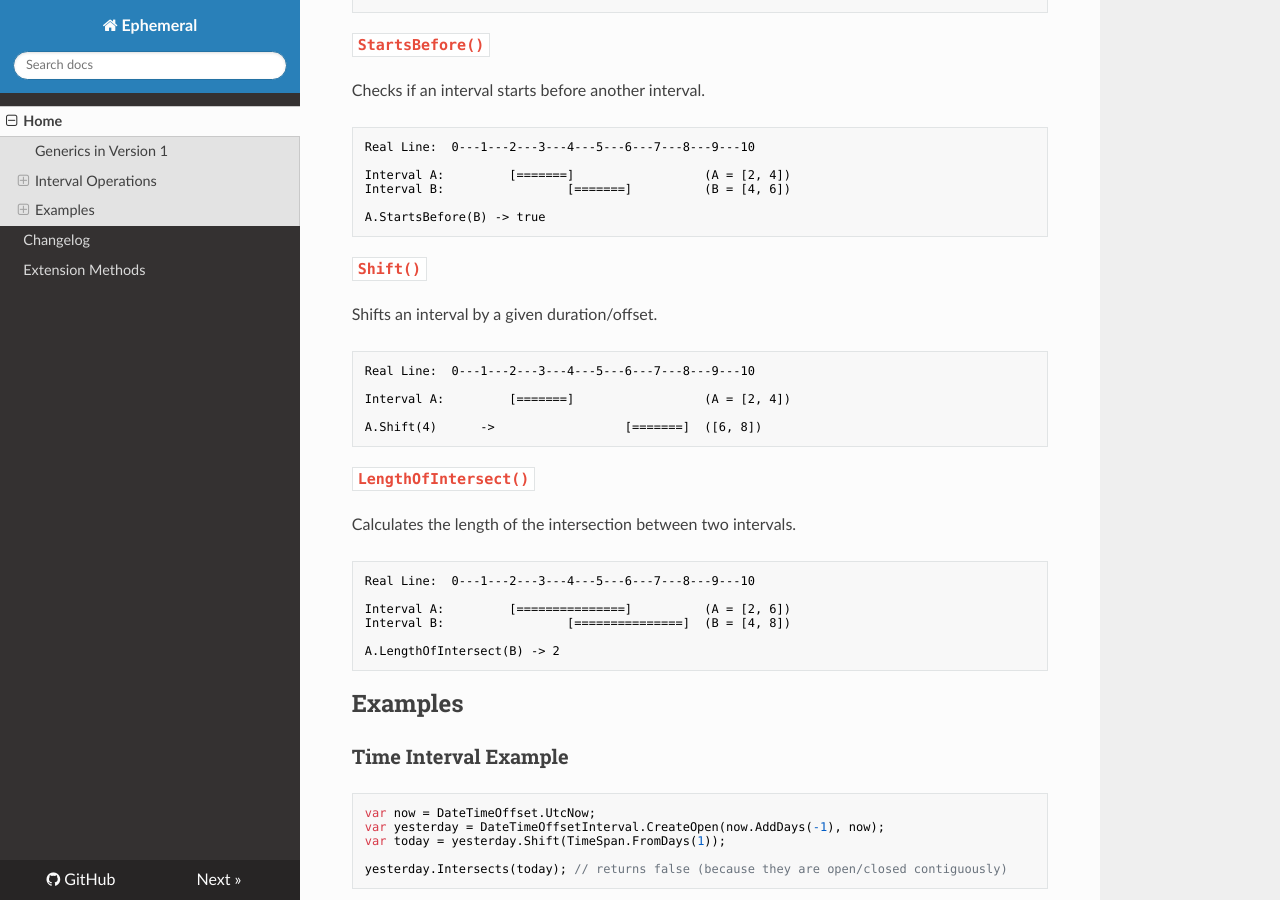
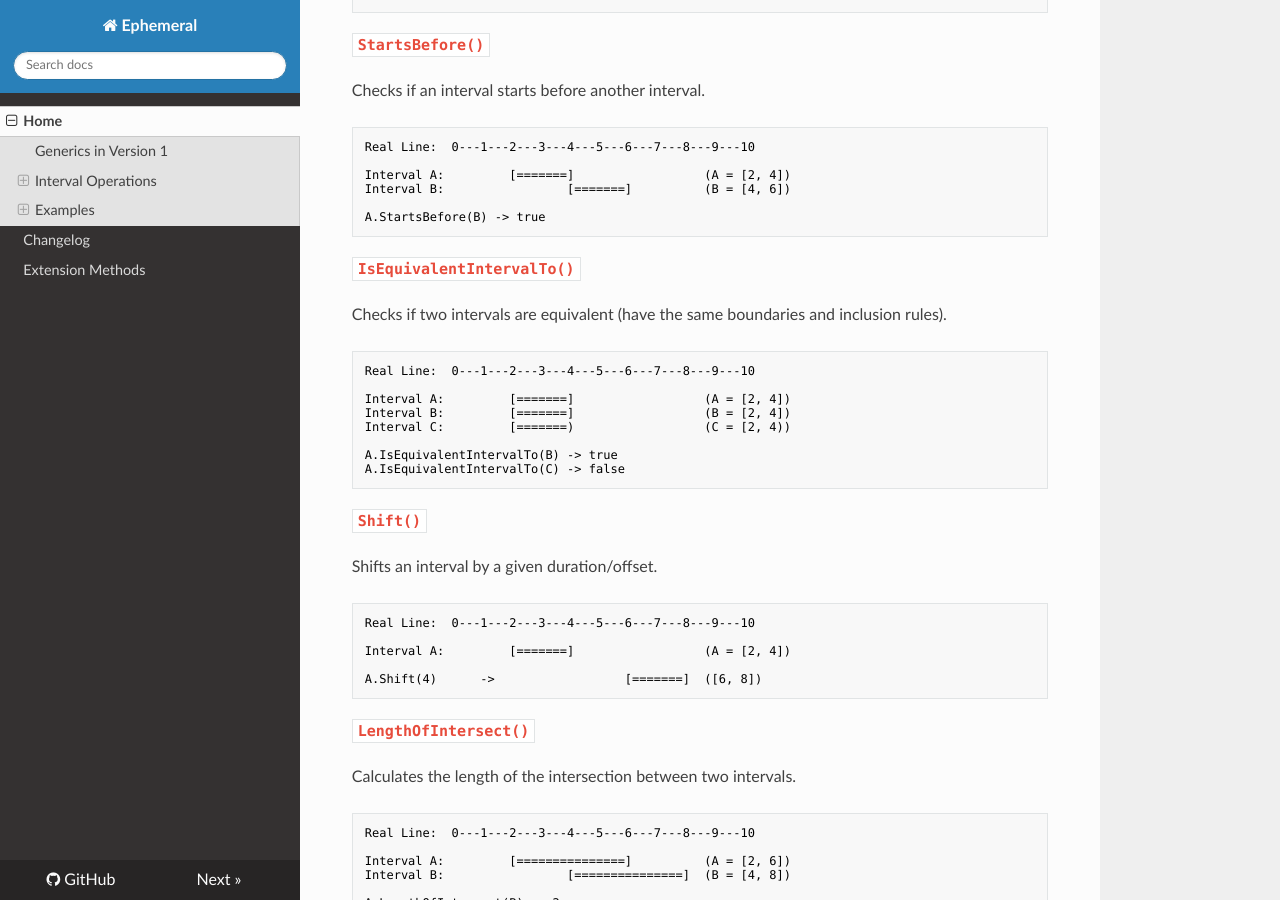
Before and after one commit to marsop/ephemeral, an MkDocs documentation site: the page built from docs/index.md, in a window 1280 px wide and 900 px high, scrolled down 2914 px. Built offline with MkDocs 1.6.1, drawn with Linux system fonts in a browser that asks for light colours; nearby versions of some CDN libraries.

Commit message:
Add IsEquivalentIntervalTo() documentation example
Co-authored-by: google-labs-jules[bot] <161369871+google-labs-jules[bot]@users.noreply.github.com>

````diff
--- a/docs/index.md
+++ b/docs/index.md
@@ -123,6 +123,19 @@ Interval B:                 [=======]          (B = [4, 6])
 A.StartsBefore(B) -> true
 ```
 
+### `IsEquivalentIntervalTo()`
+Checks if two intervals are equivalent (have the same boundaries and inclusion rules).
+```text
+Real Line:  0---1---2---3---4---5---6---7---8---9---10
+
+Interval A:         [=======]                  (A = [2, 4])
+Interval B:         [=======]                  (B = [2, 4])
+Interval C:         [=======)                  (C = [2, 4))
+
+A.IsEquivalentIntervalTo(B) -> true
+A.IsEquivalentIntervalTo(C) -> false
+```
+
 ### `Shift()`
 Shifts an interval by a given duration/offset.
 ```text
````
Also changed, not shown: README.md (+13 -0 lines).
